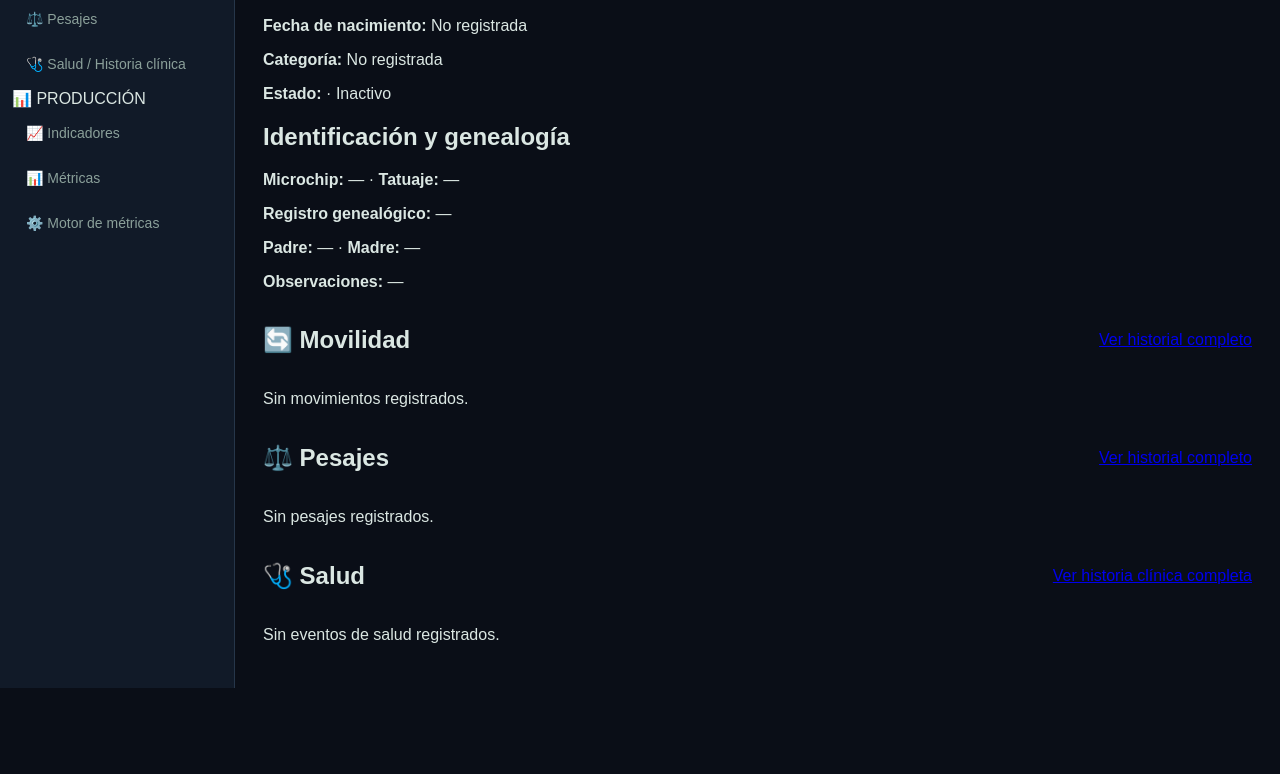
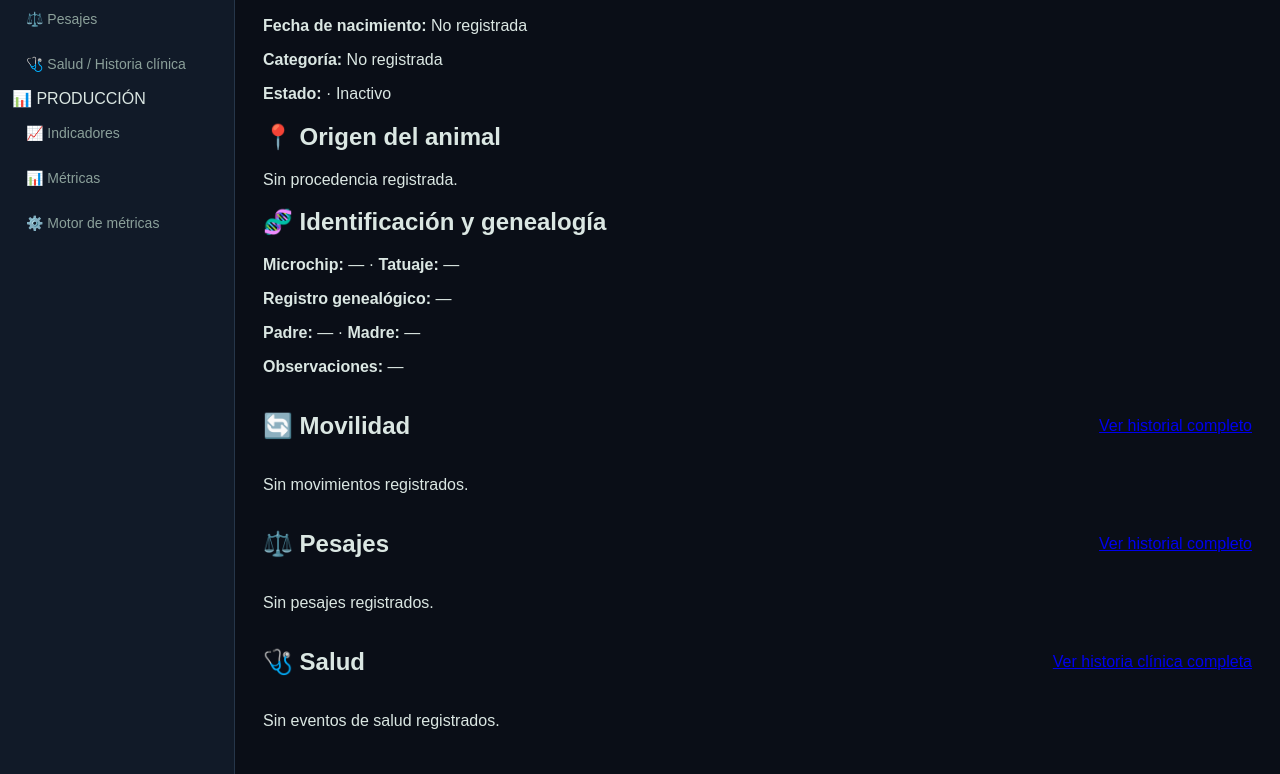
Before and after one commit to hata1010/hato-ai-lab, a Django app: template apps/ganado/templates/ganado/animal_detalle.html in a window 1280 px wide. Shown: the part 360-1134 px from the top of the page. Before the commit the page ends 1048 px from the top, so only its background shows below. Run offline with Django 5.2, Linux system fonts and the light colour scheme; the template is opened without the code that fills it, so the values that code supplies are empty.

Commit message:
feat(animales): expone origen y trazabilidad en ficha

```diff
--- a/apps/ganado/templates/ganado/animal_detalle.html
+++ b/apps/ganado/templates/ganado/animal_detalle.html
@@ -19,7 +19,26 @@
 </section>
 
 <section>
-<h2>Identificación y genealogía</h2>
+<h2>📍 Origen del animal</h2>
+{% if animal.procedencia %}
+<p><strong>Procedencia:</strong> {{ animal.procedencia.get_tipo_display }}</p>
+<p><strong>Fecha:</strong> {{ animal.procedencia.fecha|default:"—" }}</p>
+<p><strong>Origen:</strong> {{ animal.procedencia.origen_nombre|default:"—" }}</p>
+{% else %}
+<p>Sin procedencia registrada.</p>
+{% endif %}
+{% if animal.adquisicion %}
+<p><strong>Compra:</strong> {{ animal.adquisicion.adquisicion }} · Precio individual: {{ animal.adquisicion.precio_individual|default:"—" }}</p>
+<p><strong>Proveedor:</strong> {{ animal.adquisicion.adquisicion.proveedor }} · Documento: {{ animal.adquisicion.adquisicion.numero_documento|default:"—" }}</p>
+{% endif %}
+{% if animal.nacimiento_reproductivo %}
+<p><strong>Nacimiento:</strong> parto de {{ animal.nacimiento_reproductivo.parto.animal }} · {{ animal.nacimiento_reproductivo.parto.fecha }}</p>
+<p><strong>Padre registrado en el parto:</strong> {{ animal.nacimiento_reproductivo.parto.toro|default:"No registrado" }}</p>
+{% endif %}
+</section>
+
+<section>
+<h2>🧬 Identificación y genealogía</h2>
 <p><strong>Microchip:</strong> {{ animal.microchip|default:"—" }} · <strong>Tatuaje:</strong> {{ animal.tatuaje|default:"—" }}</p>
 <p><strong>Registro genealógico:</strong> {{ animal.registro_genealogico|default:"—" }}</p>
 <p><strong>Padre:</strong> {{ animal.padre|default:"—" }} · <strong>Madre:</strong> {{ animal.madre|default:"—" }}</p>
```
